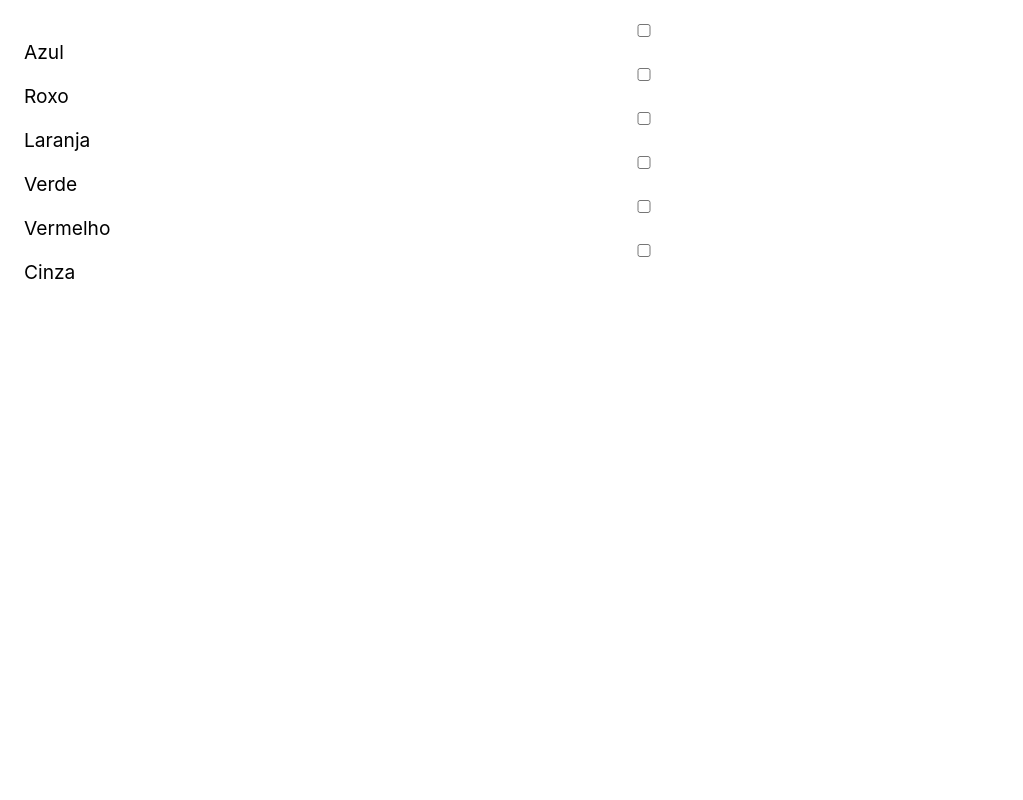
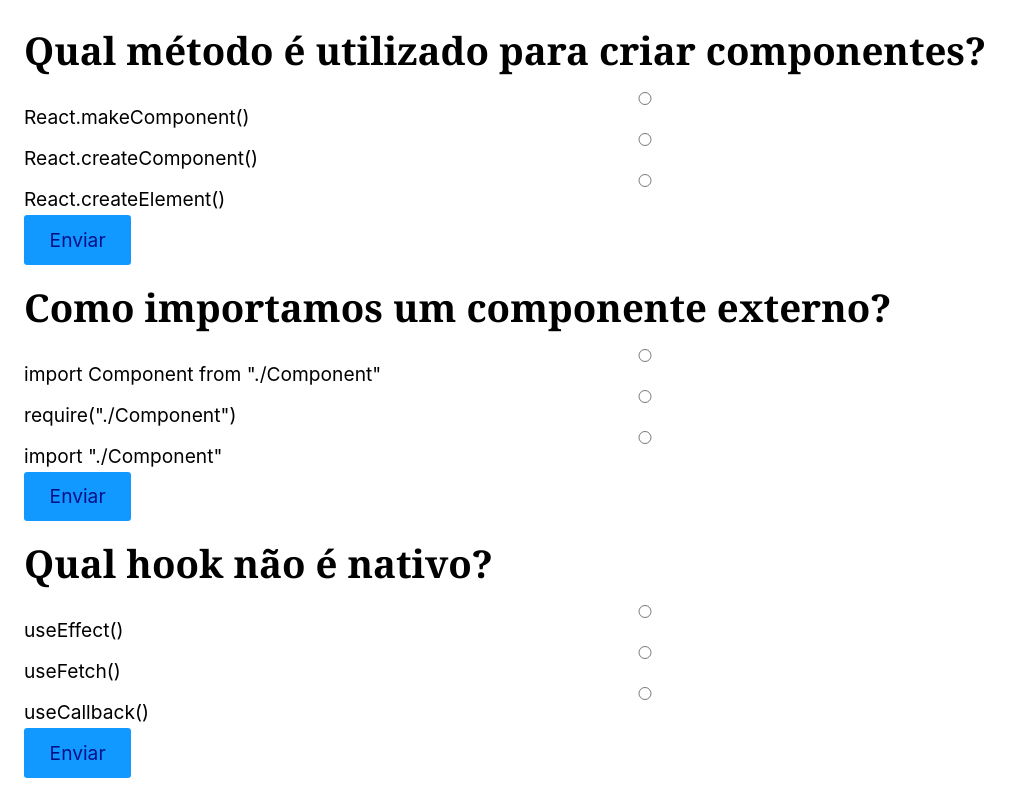
Before and after one commit to menezesrafaella/learning-react-origamid, a React (Create React App) app: page / in a window 1280 px wide. Shown: the top 800 px of the page, without its empty margins (0-1023 px from the left). Built offline with nearby package versions, Linux system fonts and the light colour scheme.

Commit message:
feat: challenge form

```diff
--- a/src/App.js
+++ b/src/App.js
@@ -1,50 +1,64 @@
 import React from 'react';
+import Questions from './Questions';
+
+const App = () => {
+  const [questions, setQuestions] = React.useState();
+  return (
+    <form>
+      <Questions />
+    </form>
+  )
+}
+
+export default App;
+
+// Checkbox
 
 // Otimize o código do slide anterior
-// Utilizando a array abaixo para mostrar
-// cada checkbox na tela.
+// // Utilizando a array abaixo para mostrar
+// // cada checkbox na tela.
 
-const coresArray = ['azul', 'roxo', 'laranja', 'verde', 'vermelho', 'cinza'];
+// const coresArray = ['azul', 'roxo', 'laranja', 'verde', 'vermelho', 'cinza'];
 
 
-const App = () => {
-  const [cores, setCores] = React.useState([]);
+// const App = () => {
+//   const [cores, setCores] = React.useState([]);
 
-  function handleChange({ target }) {
-    if (target.checked) {
-      setCores([...cores, target.value]);
-    } else {
-      setCores(cores.filter((cor) => cor !== target.value));
-    }
-  }
+//   function handleChange({ target }) {
+//     if (target.checked) {
+//       setCores([...cores, target.value]);
+//     } else {
+//       setCores(cores.filter((cor) => cor !== target.value));
+//     }
+//   }
 
-  function handleChecked(cor) {
-    return cores.includes(cor);
-  }
+//   function handleChecked(cor) {
+//     return cores.includes(cor);
+//   }
 
-  return (
-    <form>
-      {coresArray.map(cor => (
-        <label key={cor} style={{ textTransform: 'capitalize' }}>
-          <input
-            type="checkbox"
-            value={cor}
-            checked={handleChecked(cor)}
-            onChange={handleChange}
-          />
-          {cor}
-        </label>
-      ))}
-      <ul>
-        {cores.map((cor) => (
-          <li key={cor}>{cor}</li>
-        ))}
-      </ul>
-    </form>
-  );
-};
+//   return (
+//     <form>
+//       {coresArray.map(cor => (
+//         <label key={cor} style={{ textTransform: 'capitalize' }}>
+//           <input
+//             type="checkbox"
+//             value={cor}
+//             checked={handleChecked(cor)}
+//             onChange={handleChange}
+//           />
+//           {cor}
+//         </label>
+//       ))}
+//       <ul>
+//         {cores.map((cor) => (
+//           <li key={cor}>{cor}</li>
+//         ))}
+//       </ul>
+//     </form>
+//   );
+// };
 
-export default App;
+// export default App;
 
 
 // ------------------ Input --------------------------------
--- /dev/null
+++ b/src/Components/Radio.js
@@ -0,0 +1,24 @@
+import React from 'react'
+
+const Radio = ({ options, value, setValue, ...props }) => {
+  const [radio, setRadio] = React.useState('');
+
+  return (
+    <>
+      {options.map((option) => (
+        <label key={option}>
+          <input
+            type="radio"
+            value={option}
+            checked={value === option}
+            onChange={({ target }) => setValue(target.value)}
+            {...props}
+          />
+          {option}
+        </label>
+      ))}
+    </>
+  )
+}
+
+export default Radio;
--- /dev/null
+++ b/src/Questions.js
@@ -0,0 +1,58 @@
+import React from 'react';
+import Radio from './Components/Radio';
+
+const perguntas = [
+  {
+    pergunta: 'Qual método é utilizado para criar componentes?',
+    options: [
+      'React.makeComponent()',
+      'React.createComponent()',
+      'React.createElement()',
+    ],
+    resposta: 'React.createElement()',
+    id: 'p1',
+  },
+  {
+    pergunta: 'Como importamos um componente externo?',
+    options: [
+      'import Component from "./Component"',
+      'require("./Component")',
+      'import "./Component"',
+    ],
+    resposta: 'import Component from "./Component"',
+    id: 'p2',
+  },
+  {
+    pergunta: 'Qual hook não é nativo?',
+    options: ['useEffect()', 'useFetch()', 'useCallback()'],
+    resposta: 'useFetch()',
+    id: 'p3',
+  },
+  {
+    pergunta: 'Qual palavra deve ser utilizada para criarmos um hook?',
+    options: ['set', 'get', 'use'],
+    resposta: 'use',
+    id: 'p4',
+  },
+];
+
+
+const Questions = () => {
+  const [answer, setAnswer] = React.useState('')
+  return (
+    <form>
+      {perguntas.map(question => (
+        <><h1>{question.pergunta}</h1><Radio
+          id={question.id}
+          options={question.options}
+          value={answer}
+          setValue={setAnswer}
+        /><button>Enviar</button></>
+      ))}
+    </form>
+
+
+  )
+}
+
+export default Questions
```
